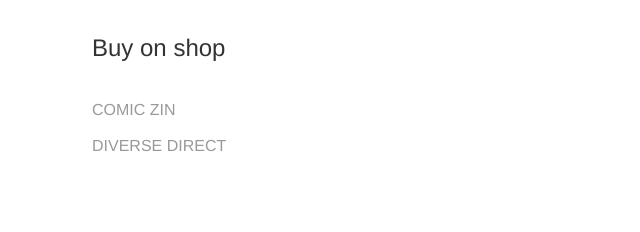
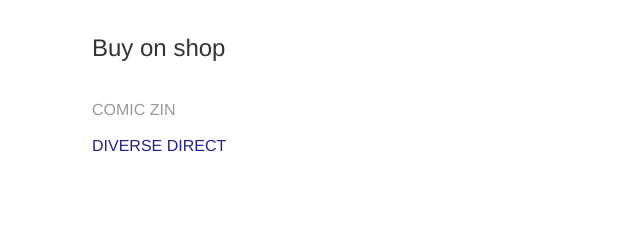
Before and after one commit to daisyworld/daisyworld.github.io, a website: page dswd2/index.html in a window 1280 px wide. Shown: the part 1140-1372 px from the top of the page, 128-768 px from the left. Drawn offline with Linux system fonts and the light colour scheme; a small style sheet from the web is missing.

Commit message:
委託先のリンクを追加

```diff
--- a/dswd2/index.html
+++ b/dswd2/index.html
@@ -70,7 +70,7 @@
     <h2>Buy on shop</h2>
     <ul class="links">
       <li class="disable">COMIC ZIN</li>
-      <li class="disable">DIVERSE DIRECT</li>
+      <li class="disable"><a href="https://diverse.direct/daisyworld/dswd2/"  target="_blank">DIVERSE DIRECT</a></li>
     </ul>
   </article>
   <article id="cuts">
```
